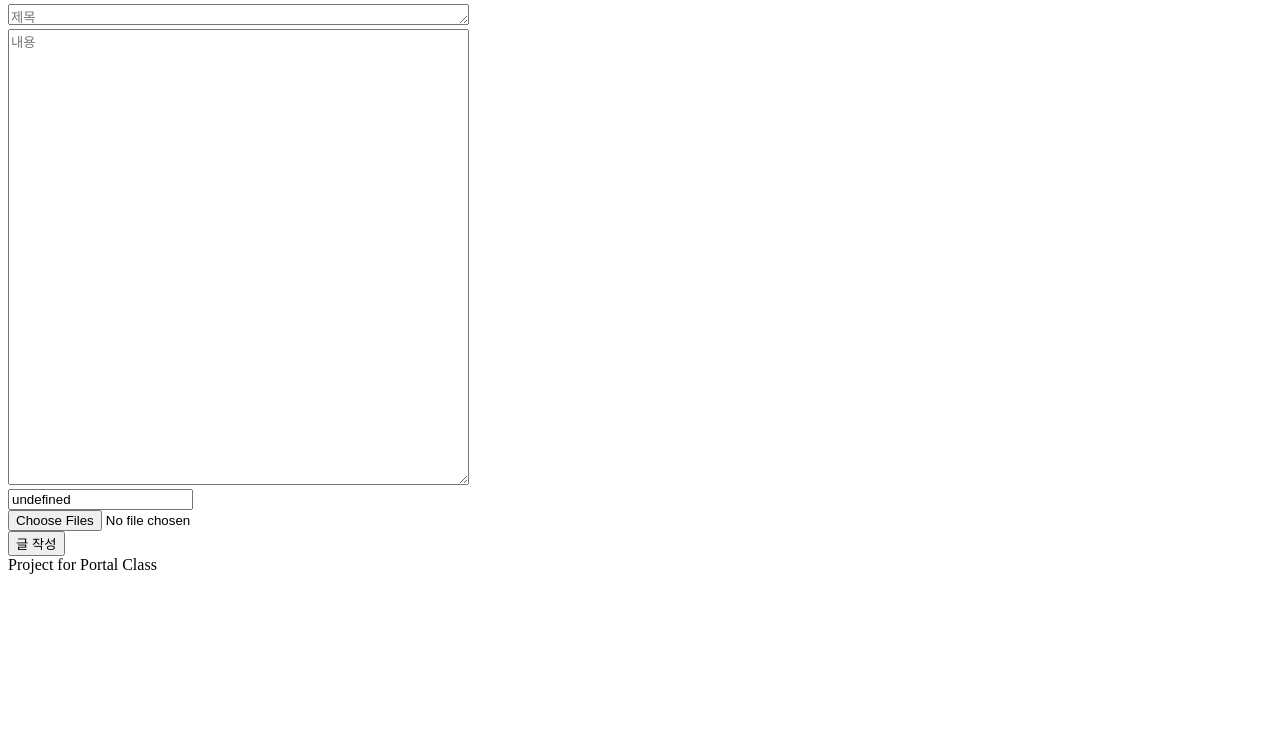
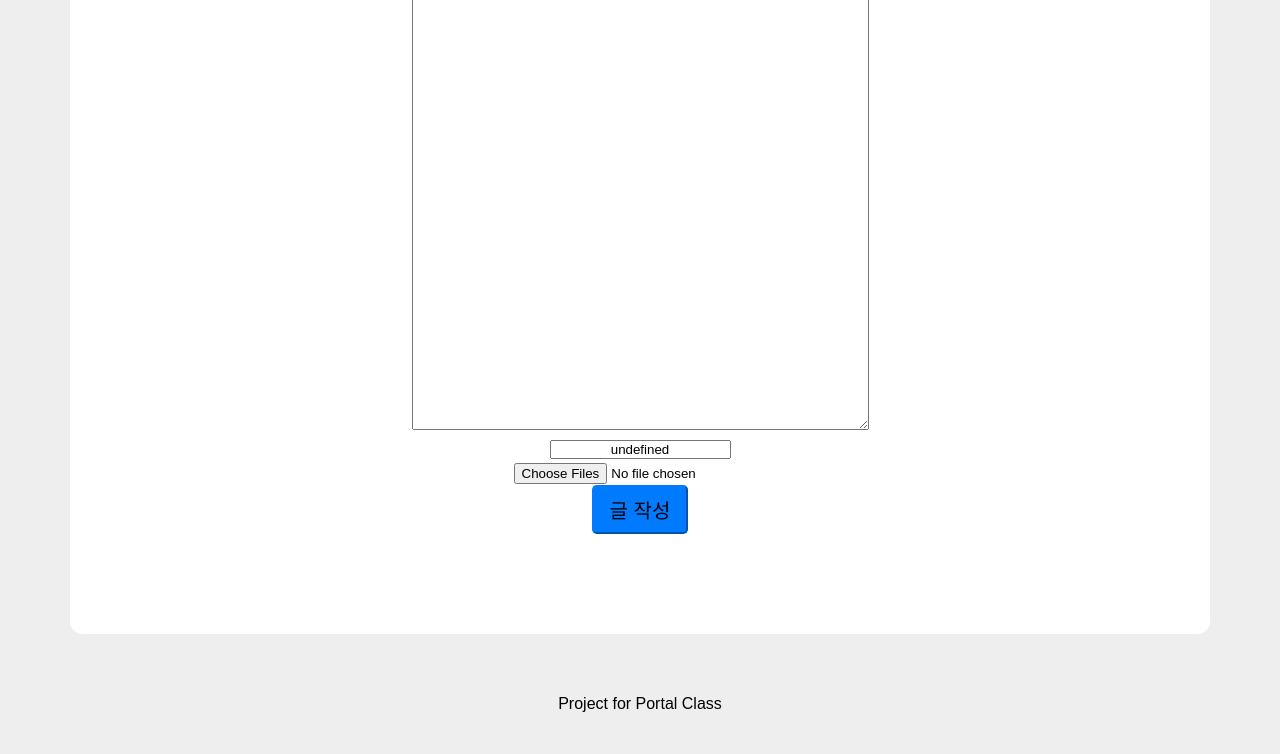
Before and after one commit to kkimhaji/calenboard_front, a plain HTML site: page board/post.html in a window 1280 px wide. Shown: the part 122-876 px from the top of the page. Before the commit the page ends 800 px from the top, so only its background shows below. Drawn offline with nearby package versions, Linux system fonts and the light colour scheme.

Commit message:
css 수정

```diff
--- a/board/post.html
+++ b/board/post.html
@@ -3,12 +3,12 @@
 <meta charset="UTF-8">
 <title>글 작성</title>
 <script src="https://code.jquery.com/jquery-3.5.1.min.js"></script>
-
+<link rel="stylesheet" type="text/css" href="/css/style.css">
 </head>
 <body>
     <header><h1>Calen-Board</h1></header>
 
-    <div id="board_write">
+    <div id="container">
         <h3>글 작성</h3>
             <div id="write_area">
                 <form  method="post" id="form" enctype="multipart/form-data">
@@ -25,12 +25,15 @@
                         </div>
                       <input type="file" name="uploadFiles" multiple />
                     <div class="bt_se">
-                        <button type="submit">글 작성</button>
+                        <button id="btn" type="submit">글 작성</button>
                     </div>
                 </form>
             </div>
         </div>
-        <footer>Project for Portal Class</footer>
+        <div>
+            <footer>Project for Portal Class</footer>
+
+        </div>
 
     </body>
     <script src="/js/post.js"></script>
--- a/css/style.css
+++ b/css/style.css
@@ -3,18 +3,29 @@
     padding: 0;
     font-family: sans-serif;
     box-sizing: border-box;
+    text-align: center;
 }
 
 body {
-    display: flex;
+    display: block;
     justify-content: center;
     align-items: center;
     min-height: 100vh;
+    padding-top: 15x;
+    background-color: #eee;
+    line-height: 1.5;
 }
+#header{
+    margin: 10px;
+    padding: 15px;
+    font-weight: 700;
+    font-size: 3em;
 
+}
 .calendar {
     width: 85%;
-    margin: 50px;
+    margin: 0 auto;
+    padding: 20px;
 }
 
 .header {
@@ -107,3 +118,38 @@ body {
     border-radius: 50%;
     content: '';
 }
+
+#btn {
+    background-color: #007bff;
+    border-color: #007bff;
+    max-width: 200px;
+    font-weight: 400;
+    padding: 0.5rem 1rem;
+    font-size: 1.25rem;
+    border-radius: 0.3rem;
+}
+
+#container {
+    max-width: 1140px;
+    margin-left: auto;
+    margin-right: auto;
+    padding-right: 15px;
+    padding-left: 15px;
+    background-color: white;
+    border-radius: 0.8rem;
+    min-height: 100%;
+    height: auto;
+    padding-bottom: 100px;
+}
+
+
+footer {
+    margin-top: 20px;
+    width: 100%;
+    height: 100px;
+    position: relative;
+    bottom: 0;
+    display: flex;
+    align-items: center;
+    justify-content: center;
+}
--- a/js/view.js
+++ b/js/view.js
@@ -13,6 +13,5 @@ $.ajax({
         $title.innerHTML = "<h3>"+response.title+"</h3>";
         $content.innerHTML = response.content;
         $date.innerHTML = nowDate;
-
     }
 })
```
Also changed, not shown: board/view.html (+4 -6 lines), index.html (+4 -3 lines).
